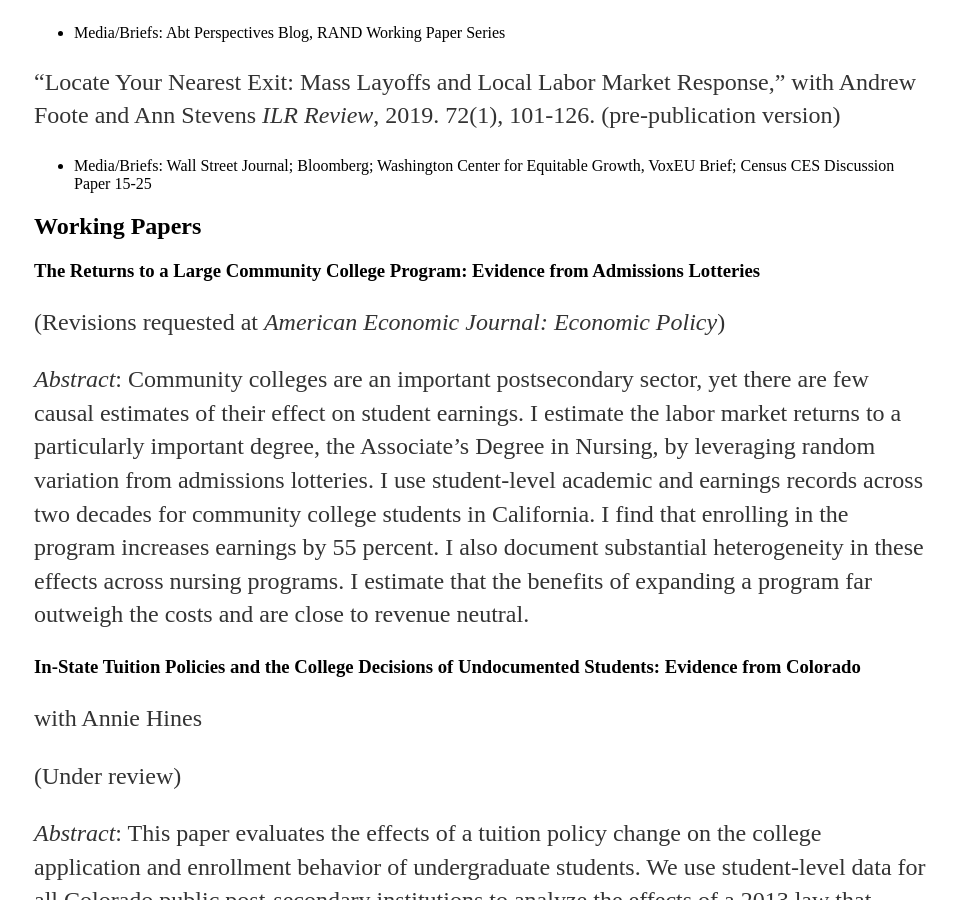
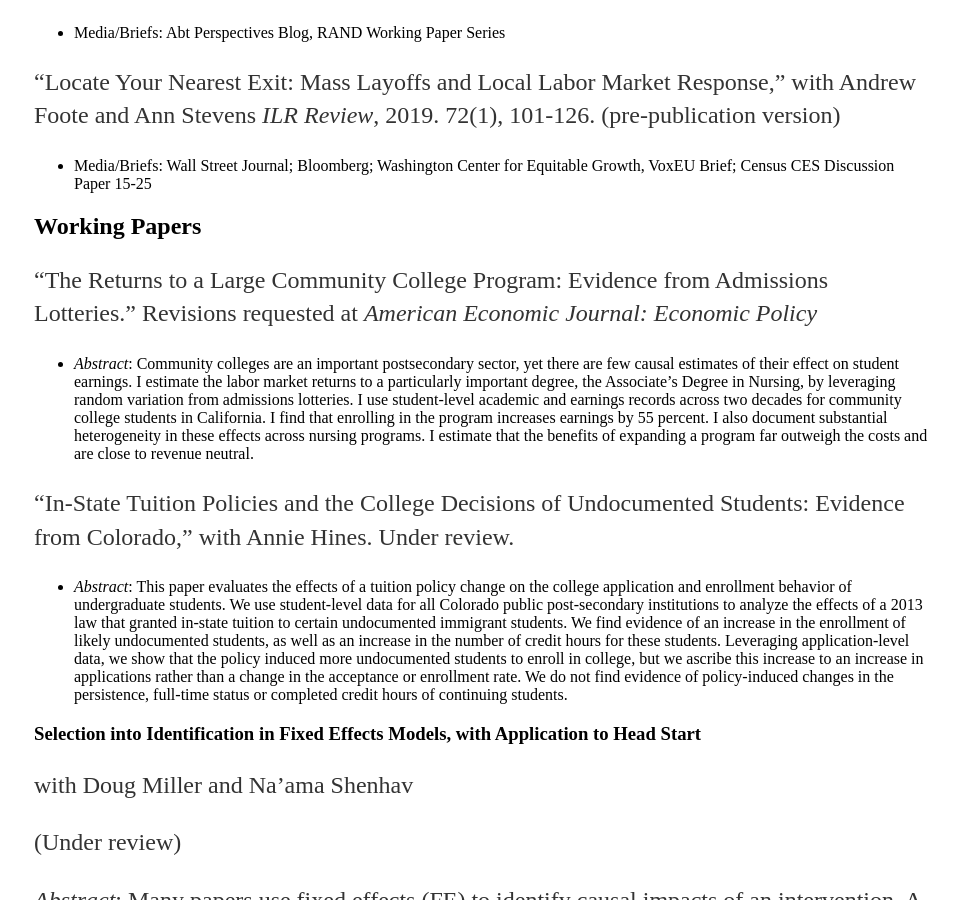
Before and after one commit to mzgrosz/mzgrosz.github.io, a Jekyll site: the page built from research/index.md, in a window 1280 px wide and 900 px high, scrolled down 677 px. Shown: the whole window, without its empty margins (158-1116 px from the left). Built offline with Jekyll 4.4.1, drawn with Linux system fonts in a browser that asks for light colours.

```diff
--- a/research/index.md
+++ b/research/index.md
@@ -25,19 +25,11 @@ title: Michel Grosz
 
 ## Working Papers
 
-### The Returns to a Large Community College Program: Evidence from Admissions Lotteries
+"The Returns to a Large Community College Program: Evidence from Admissions Lotteries." Revisions requested at *American Economic Journal: Economic Policy*
+* *Abstract*: Community colleges are an important postsecondary sector, yet there are few causal estimates of their effect on student earnings. I estimate the labor market returns to a particularly important degree, the Associate’s Degree in Nursing, by leveraging random variation from admissions lotteries. I use student-level academic and earnings records across two decades for community college students in California. I find that enrolling in the program increases earnings by 55 percent. I also document substantial heterogeneity in these effects across nursing programs. I estimate that the benefits of expanding a program far outweigh the costs and are close to revenue neutral.
 
-(Revisions requested at *American Economic Journal: Economic Policy*)
-
-*Abstract*: Community colleges are an important postsecondary sector, yet there are few causal estimates of their effect on student earnings. I estimate the labor market returns to a particularly important degree, the Associate’s Degree in Nursing, by leveraging random variation from admissions lotteries. I use student-level academic and earnings records across two decades for community college students in California. I find that enrolling in the program increases earnings by 55 percent. I also document substantial heterogeneity in these effects across nursing programs. I estimate that the benefits of expanding a program far outweigh the costs and are close to revenue neutral.
-
-### In-State Tuition Policies and the College Decisions of Undocumented Students: Evidence from Colorado
-
-with Annie Hines
-
-(Under review)
-
-*Abstract*: This paper evaluates the effects of a tuition policy change on the college application and enrollment behavior of undergraduate students. We use student-level data for all Colorado public post-secondary institutions to analyze the effects of a 2013 law that granted in-state tuition to certain undocumented immigrant students. We find evidence of an increase in the enrollment of likely undocumented students, as well as an increase in the number of credit hours for these students. Leveraging application-level data, we show that the policy induced more undocumented students to enroll in college, but we ascribe this increase to an increase in applications rather than a change in the acceptance or enrollment rate. We do not find evidence of policy-induced changes in the persistence, full-time status or completed credit hours of continuing students.
+"In-State Tuition Policies and the College Decisions of Undocumented Students: Evidence from Colorado," with Annie Hines. Under review.
+* *Abstract*: This paper evaluates the effects of a tuition policy change on the college application and enrollment behavior of undergraduate students. We use student-level data for all Colorado public post-secondary institutions to analyze the effects of a 2013 law that granted in-state tuition to certain undocumented immigrant students. We find evidence of an increase in the enrollment of likely undocumented students, as well as an increase in the number of credit hours for these students. Leveraging application-level data, we show that the policy induced more undocumented students to enroll in college, but we ascribe this increase to an increase in applications rather than a change in the acceptance or enrollment rate. We do not find evidence of policy-induced changes in the persistence, full-time status or completed credit hours of continuing students.
 
 ### Selection into Identification in Fixed Effects Models, with Application to Head Start
 
```
